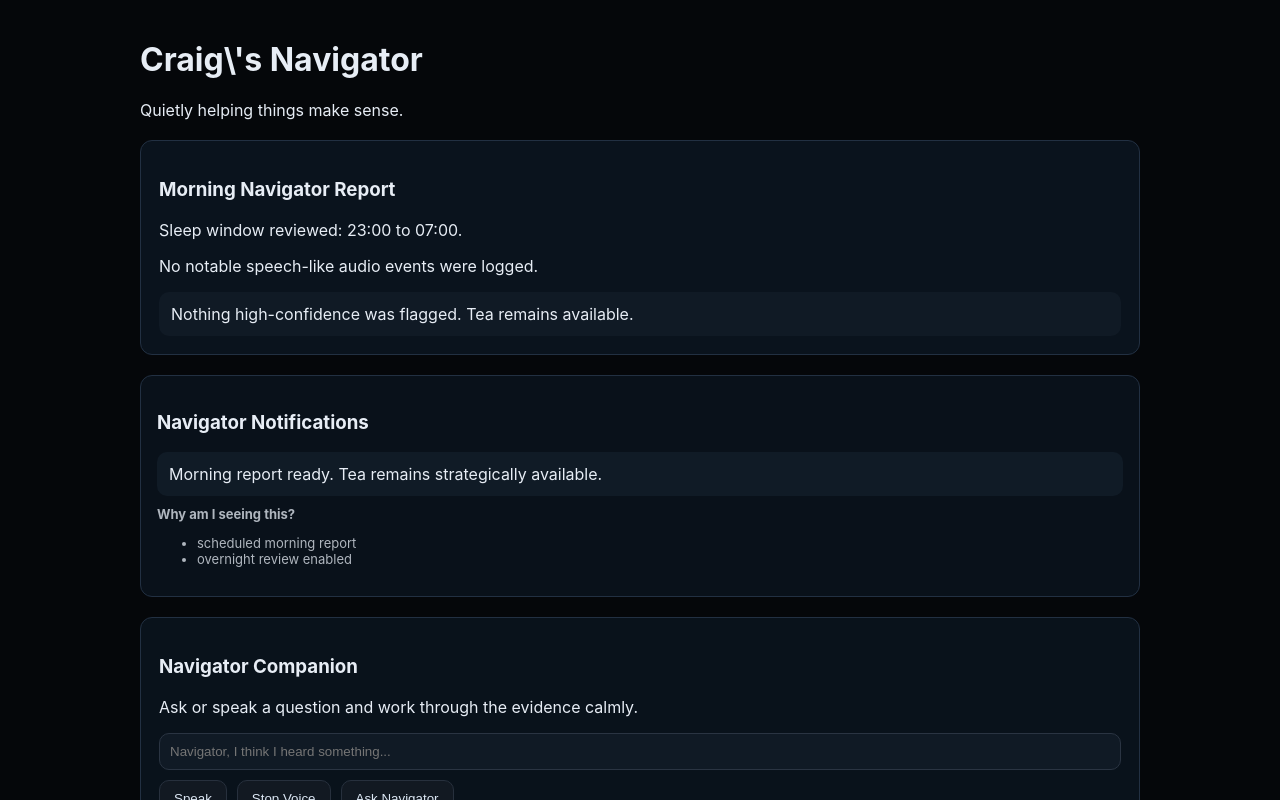
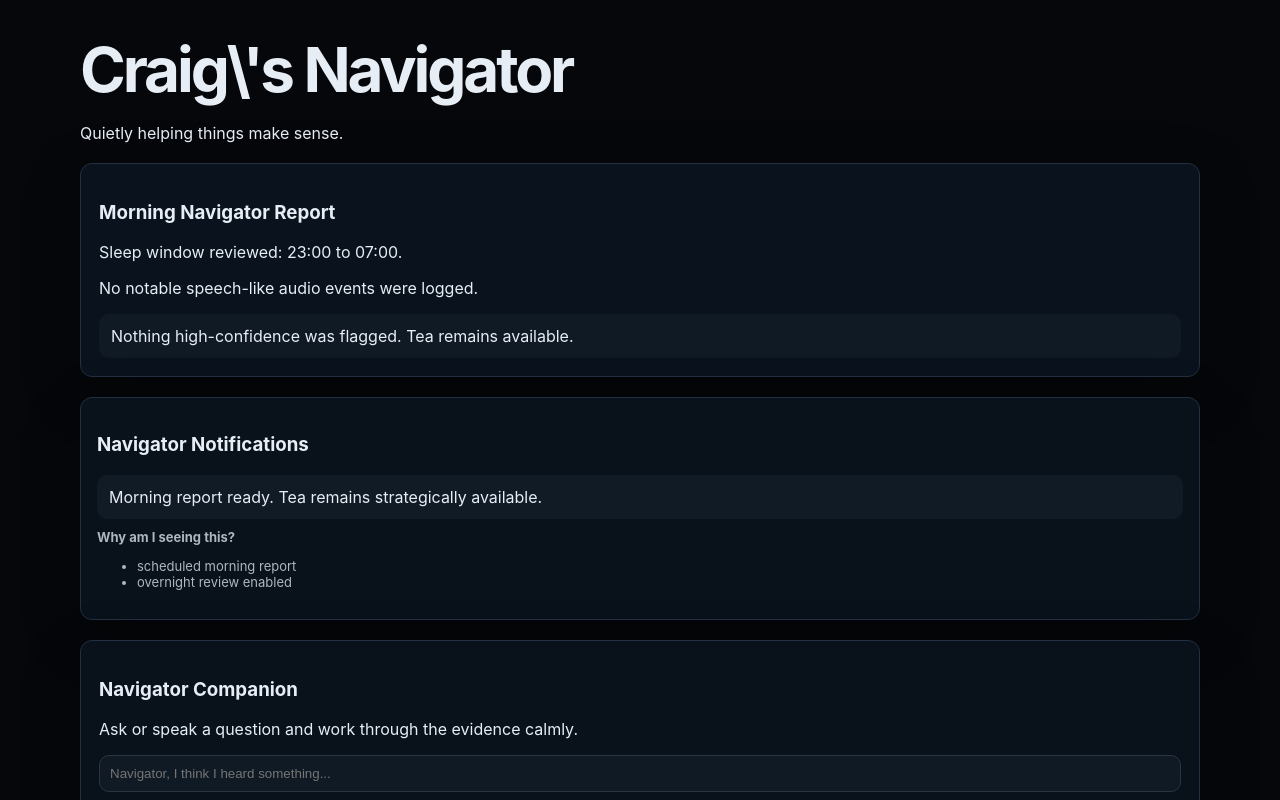
Before and after one commit to ocrowleymatt-stack/craigs-navigator, a React (Vite) app: page / in a window 1280 px wide. Shown: the top 800 px of the page. Built offline with nearby package versions, Linux system fonts and the light colour scheme.

Commit message:
Apply Obsidian Navigator visual polish system

```diff
--- a/src/styles/app.css
+++ b/src/styles/app.css
@@ -1 +1 @@
-:root{font-family:Inter,system-ui;background:#05070a;color:#e7edf5}body{margin:0;padding:40px;background:#05070a}.app-shell{max-width:1000px;margin:auto}button{background:#121922;color:#dce7f4;border:1px solid #27303d;padding:10px 14px;border-radius:10px}.waveform{height:110px;display:flex;align-items:flex-end;gap:2px;padding:12px;background:#071018;border-radius:12px;margin-top:10px}.waveform span{width:5px;background:linear-gradient(180deg,#65c7ff,#1b7dd6);border-radius:2px;opacity:.88}
+:root{font-family:Inter,system-ui;background:#05070a;color:#e7edf5;--panel:#0b1118;--line:#243142;--muted:#8fa3b8;--accent:#65c7ff}*{box-sizing:border-box}body{margin:0;min-height:100vh;padding:32px;background:#05070a;color:#e7edf5}.app-shell{max-width:1120px;margin:auto}.hero{padding:28px;border:1px solid var(--line);border-radius:22px;background:#0b1118;box-shadow:0 24px 80px rgba(0,0,0,.45)}h1{font-size:clamp(34px,5vw,62px);margin:0 0 8px;letter-spacing:-.05em}.subtitle{color:var(--muted);font-size:18px;margin:0}.grid{display:grid;grid-template-columns:repeat(auto-fit,minmax(280px,1fr));gap:18px;margin-top:20px}section{box-shadow:0 18px 60px rgba(0,0,0,.22)}button{background:#121922;color:#dce7f4;border:1px solid #2f4054;padding:10px 14px;border-radius:12px;cursor:pointer}button:hover{border-color:var(--accent)}.waveform{height:120px;display:flex;align-items:flex-end;gap:3px;padding:14px;background:#071018;border:1px solid #182536;border-radius:14px;margin-top:10px;overflow:hidden}.waveform span{width:6px;background:#65c7ff;border-radius:4px 4px 1px 1px;opacity:.9}.badge{display:inline-flex;border:1px solid var(--line);background:#08111a;border-radius:999px;padding:7px 10px;color:var(--muted);font-size:13px}.card{padding:18px;border:1px solid var(--line);border-radius:16px;background:var(--panel)}.muted{color:var(--muted)}
```
